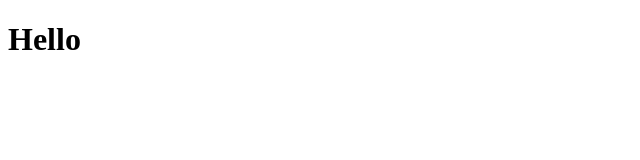
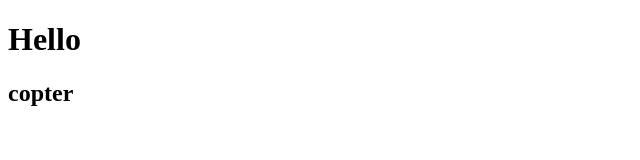
Before and after one commit to copter5111/copter-web, a plain HTML site: page index.html in a window 1280 px wide. Shown: the whole page, without its empty margins (0-640 px from the left). Drawn offline with Linux system fonts and the light colour scheme.

Commit message:
add copter

```diff
--- a/index.html
+++ b/index.html
@@ -7,5 +7,6 @@
 </head>
 <body>
     <h1> Hello </h1>
+    <h2>copter</h2>
 </body>
 </html>
```
